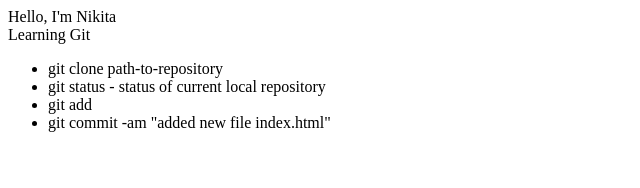
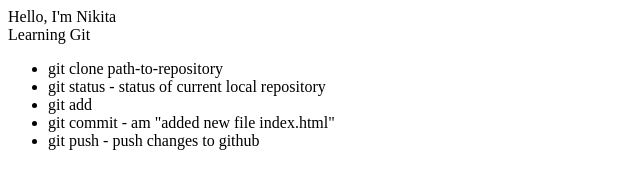
Before and after one commit to moviex1/super-guide, a plain HTML site: page index.html in a window 1280 px wide. Shown: the whole page, without its empty margins (0-640 px from the left). Drawn offline with Linux system fonts and the light colour scheme.

Commit message:
added new li

```diff
--- a/index.html
+++ b/index.html
@@ -15,7 +15,8 @@
             <li>git clone path-to-repository</li>
             <li>git status - status of current local repository</li>
             <li>git add</li>
-            <li>git commit -am "added new file index.html"</li>
+            <li>git commit - am "added new file index.html"</li>
+            <li>git push - push changes to github</li>
         </ul>
     </div>
 </body>
```
